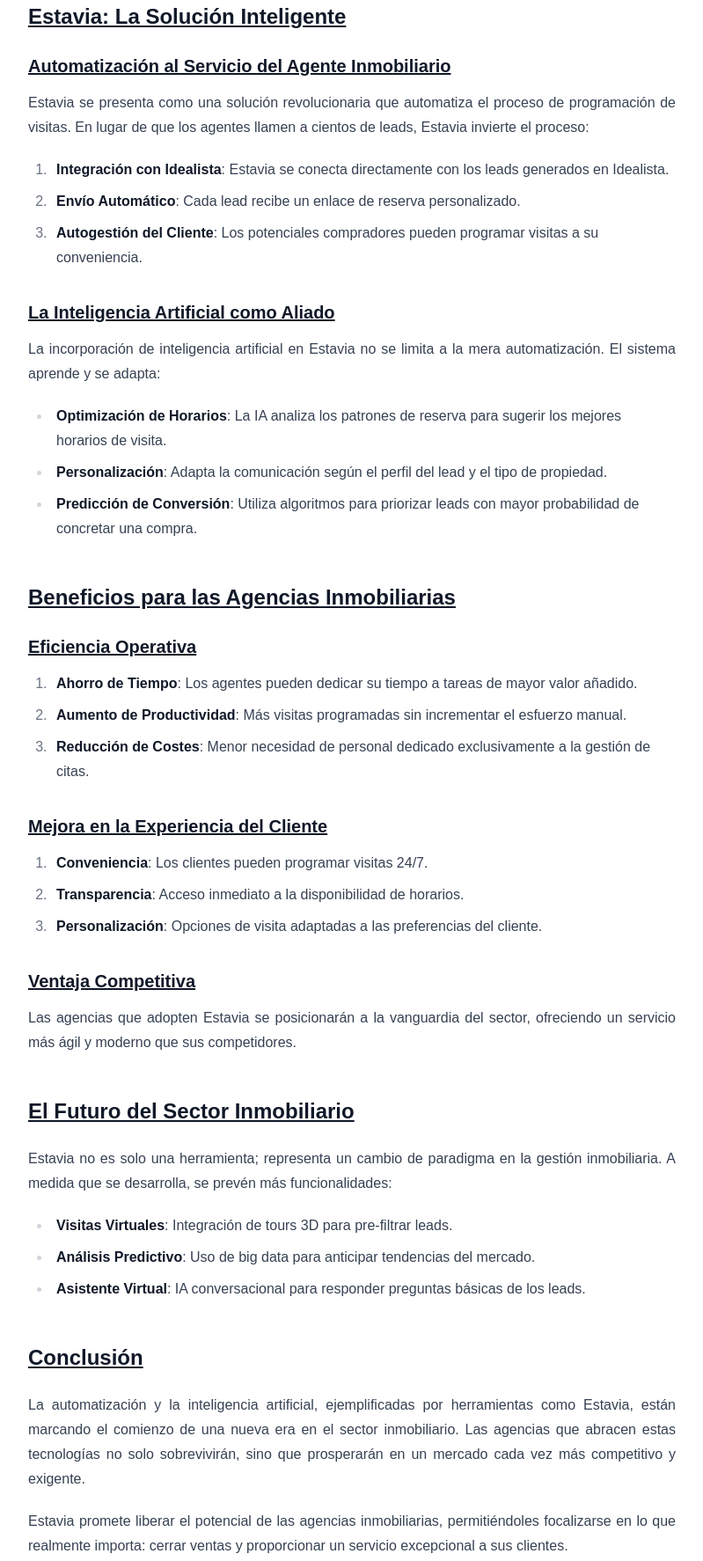
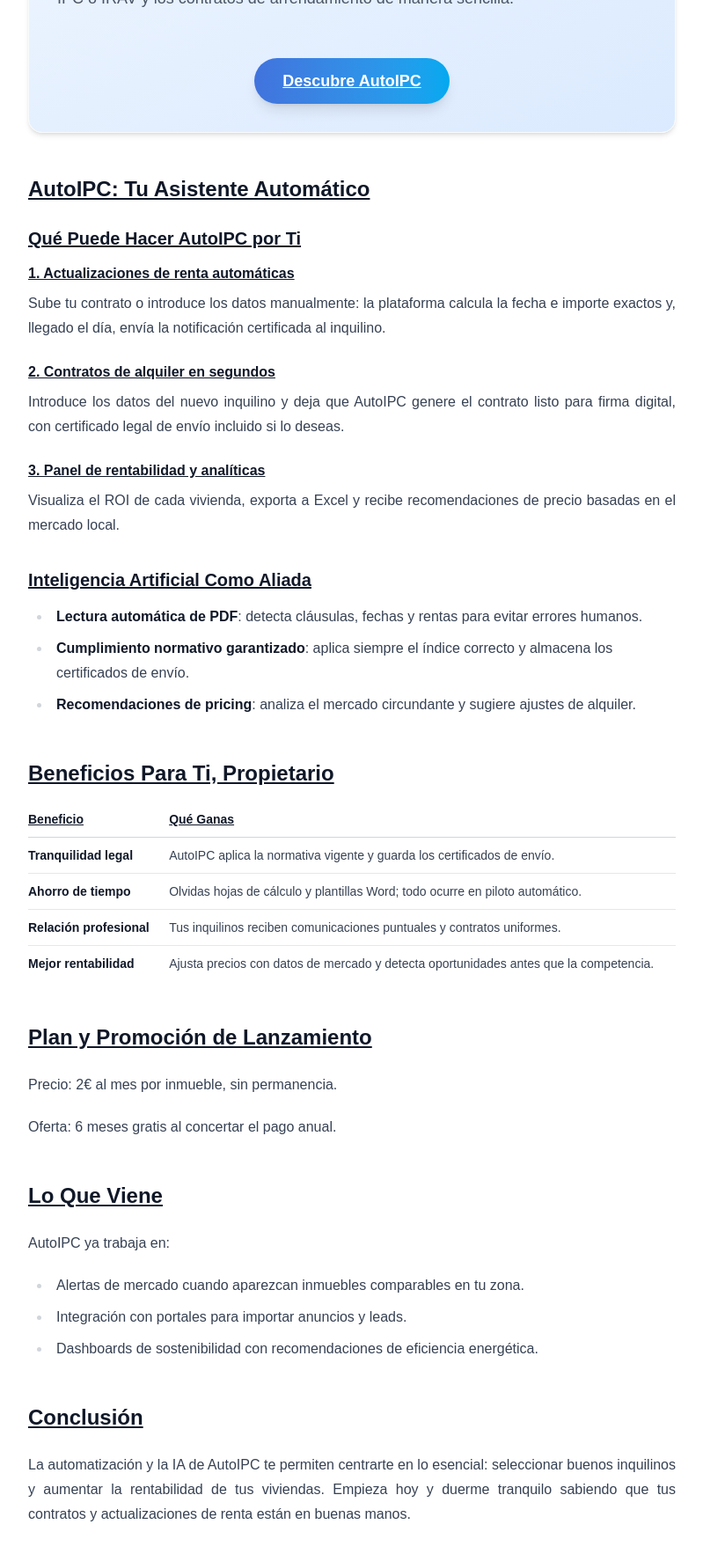
Before and after one commit to GearShift-SL/autoipc-landing, an Astro site: page /blog/lanzando-autovisita in a window 1280 px wide. Shown: the part 981-2755 px from the top of the page at 88% size, without its empty margins (240-1039 px from the left). Built offline with nearby package versions, Linux system fonts and the light colour scheme; Astro itself is replaced by a stand-in of ours.

Commit message:
Update first blog post

```diff
--- a/src/content/blog/lanzando-autovisita/index.mdx
+++ b/src/content/blog/lanzando-autovisita/index.mdx
@@ -15,64 +15,71 @@
 
 import ArticleCTA from '~/components/blog/ArticleCTA.astro';
 
-## La Transformación Digital de las Agencias Inmobiliarias
+## La Transformación Digital de la Gestión de Alquileres para Propietarios
 
-En un mundo cada vez más digitalizado, el sector inmobiliario no puede quedarse atrás. Estavia, una innovadora herramienta en desarrollo, promete cambiar radicalmente la forma en que las agencias inmobiliarias gestionan sus leads y organizan las visitas a propiedades.
+En un mercado cada vez más regulado y competitivo, los propietarios particulares necesitan herramientas que automaticen las tareas repetitivas y garanticen el cumplimiento normativo. AutoIPC simplifica la gestión diaria de tus pisos: actualiza las rentas automáticamente, genera contratos de alquiler en segundos y ofrece un panel con la rentabilidad de cada inmueble.
+autoipc.es
 
-### El Desafío Actual
+## El Desafío de Ser Propietario
 
-Tradicionalmente, los agentes inmobiliarios han dependido de llamadas telefónicas para convertir leads en visitas programadas. Este proceso, aunque personal, es tremendamente ineficiente y consume mucho tiempo. Con plataformas como Idealista generando un flujo constante de leads, los agentes se encuentran abrumados por la tarea de contactar y gestionar cada potencial cliente.
+Quienes alquilan una o varias viviendas suelen lidiar con:
+
+- Cálculos de actualización de renta (IPC, IRAV o un porcentaje fijo).
+- Redacción de anexos y contratos con cada inquilino.
+- Envío y certificación de comunicaciones dentro de los plazos legales.
+- Seguimiento de la rentabilidad y del precio de mercado.
+- Todo ello consume horas, dispara el riesgo de errores y complica la relación con el inquilino.
 
 <ArticleCTA />
 
-## Estavia: La Solución Inteligente
+## AutoIPC: Tu Asistente Automático
 
-### Automatización al Servicio del Agente Inmobiliario
+### Qué Puede Hacer AutoIPC por Ti
 
-Estavia se presenta como una solución revolucionaria que automatiza el proceso de programación de visitas. En lugar de que los agentes llamen a cientos de leads, Estavia invierte el proceso:
+#### 1. Actualizaciones de renta automáticas
 
-1. **Integración con Idealista**: Estavia se conecta directamente con los leads generados en Idealista.
-2. **Envío Automático**: Cada lead recibe un enlace de reserva personalizado.
-3. **Autogestión del Cliente**: Los potenciales compradores pueden programar visitas a su conveniencia.
+Sube tu contrato o introduce los datos manualmente: la plataforma calcula la fecha e importe exactos y, llegado el día, envía la
+notificación certificada al inquilino.
 
-### La Inteligencia Artificial como Aliado
+#### 2. Contratos de alquiler en segundos
 
-La incorporación de inteligencia artificial en Estavia no se limita a la mera automatización. El sistema aprende y se adapta:
+Introduce los datos del nuevo inquilino y deja que AutoIPC genere el contrato listo para firma digital, con certificado legal de envío incluido si lo deseas.
 
-- **Optimización de Horarios**: La IA analiza los patrones de reserva para sugerir los mejores horarios de visita.
-- **Personalización**: Adapta la comunicación según el perfil del lead y el tipo de propiedad.
-- **Predicción de Conversión**: Utiliza algoritmos para priorizar leads con mayor probabilidad de concretar una compra.
+#### 3. Panel de rentabilidad y analíticas
 
-## Beneficios para las Agencias Inmobiliarias
+Visualiza el ROI de cada vivienda, exporta a Excel y recibe recomendaciones de precio basadas en el mercado local.
 
-### Eficiencia Operativa
+### Inteligencia Artificial Como Aliada
 
-1. **Ahorro de Tiempo**: Los agentes pueden dedicar su tiempo a tareas de mayor valor añadido.
-2. **Aumento de Productividad**: Más visitas programadas sin incrementar el esfuerzo manual.
-3. **Reducción de Costes**: Menor necesidad de personal dedicado exclusivamente a la gestión de citas.
+- **Lectura automática de PDF**: detecta cláusulas, fechas y rentas para evitar errores humanos.
+- **Cumplimiento normativo garantizado**: aplica siempre el índice correcto y almacena los certificados de envío.
+- **Recomendaciones de pricing**: analiza el mercado circundante y sugiere ajustes de alquiler.
 
-### Mejora en la Experiencia del Cliente
+## Beneficios Para Ti, Propietario
 
-1. **Conveniencia**: Los clientes pueden programar visitas 24/7.
-2. **Transparencia**: Acceso inmediato a la disponibilidad de horarios.
-3. **Personalización**: Opciones de visita adaptadas a las preferencias del cliente.
+| Beneficio                | Qué Ganas                                                                             |
+| ------------------------ | ------------------------------------------------------------------------------------- |
+| **Tranquilidad legal**   | AutoIPC aplica la normativa vigente y guarda los certificados de envío.               |
+| **Ahorro de tiempo**     | Olvidas hojas de cálculo y plantillas Word; todo ocurre en piloto automático.         |
+| **Relación profesional** | Tus inquilinos reciben comunicaciones puntuales y contratos uniformes.                |
+| **Mejor rentabilidad**   | Ajusta precios con datos de mercado y detecta oportunidades antes que la competencia. |
 
-### Ventaja Competitiva
+## Plan y Promoción de Lanzamiento
 
-Las agencias que adopten Estavia se posicionarán a la vanguardia del sector, ofreciendo un servicio más ágil y moderno que sus competidores.
+Precio: 2€ al mes por inmueble, sin permanencia.
 
-## El Futuro del Sector Inmobiliario
+Oferta: 6 meses gratis al concertar el pago anual.
 
-Estavia no es solo una herramienta; representa un cambio de paradigma en la gestión inmobiliaria. A medida que se desarrolla, se prevén más funcionalidades:
+## Lo Que Viene
 
-- **Visitas Virtuales**: Integración de tours 3D para pre-filtrar leads.
-- **Análisis Predictivo**: Uso de big data para anticipar tendencias del mercado.
-- **Asistente Virtual**: IA conversacional para responder preguntas básicas de los leads.
+AutoIPC ya trabaja en:
+
+- Alertas de mercado cuando aparezcan inmuebles comparables en tu zona.
+- Integración con portales para importar anuncios y leads.
+- Dashboards de sostenibilidad con recomendaciones de eficiencia energética.
 
 ## Conclusión
 
-La automatización y la inteligencia artificial, ejemplificadas por herramientas como Estavia, están marcando el comienzo de una nueva era en el sector inmobiliario. Las agencias que abracen estas tecnologías no solo sobrevivirán, sino que prosperarán en un mercado cada vez más competitivo y exigente.
-
-Estavia promete liberar el potencial de las agencias inmobiliarias, permitiéndoles focalizarse en lo que realmente importa: cerrar ventas y proporcionar un servicio excepcional a sus clientes.
+La automatización y la IA de AutoIPC te permiten centrarte en lo esencial: seleccionar buenos inquilinos y aumentar la rentabilidad de tus viviendas. Empieza hoy y duerme tranquilo sabiendo que tus contratos y actualizaciones de renta están en buenas manos.
 
 <ArticleCTA />
```
